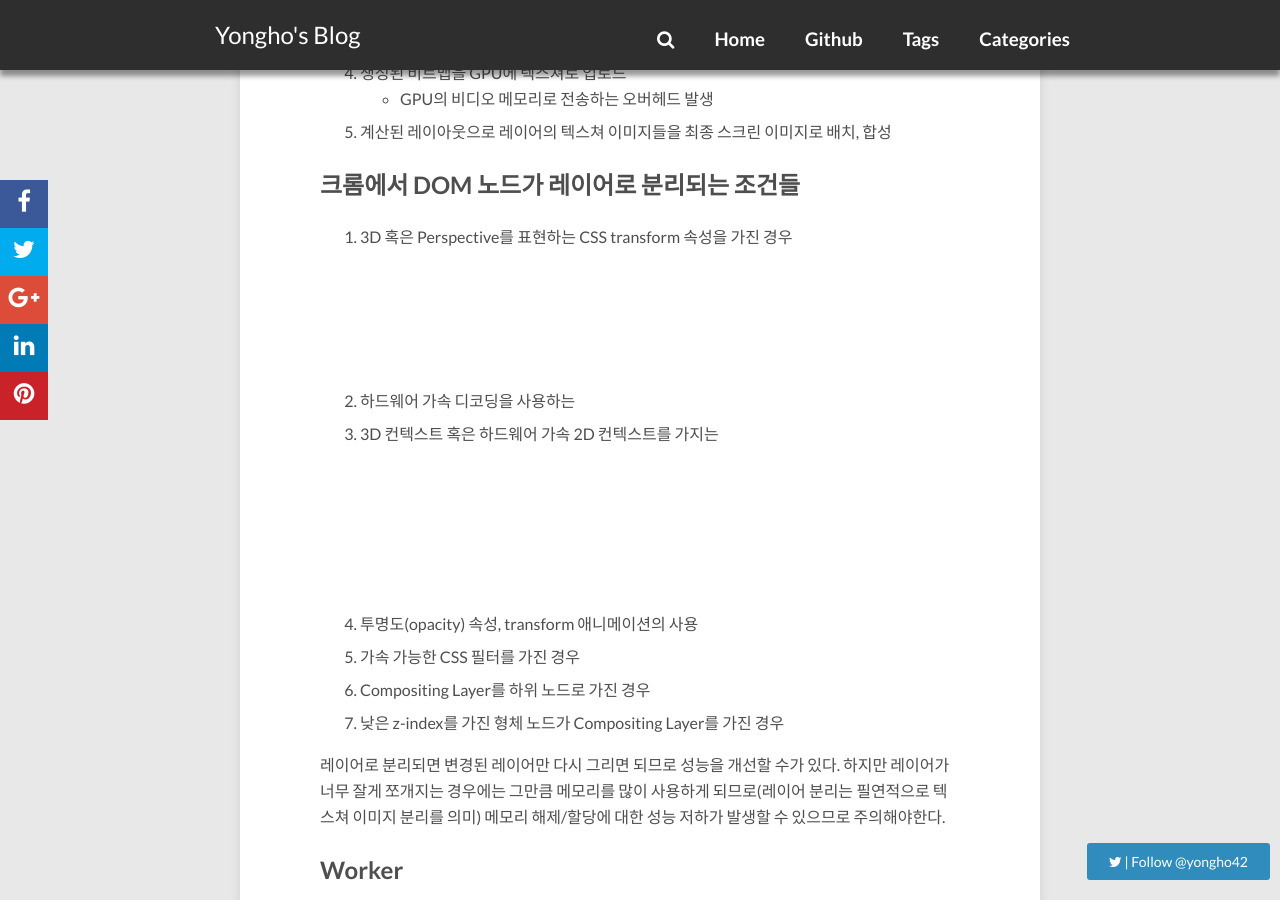
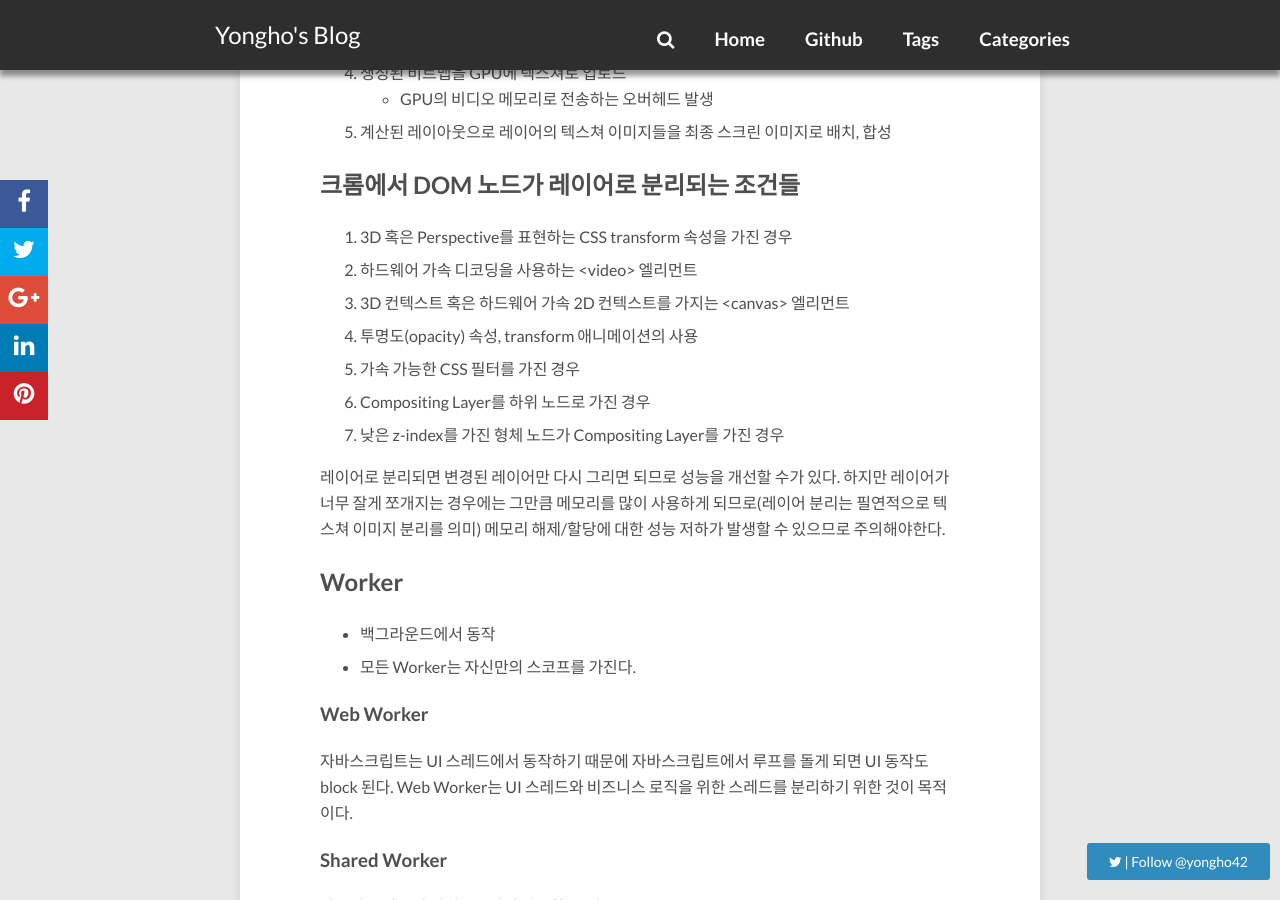
Before and after one commit to YonghoChoi/yonghochoi.github.io, a Jekyll site: the page built from _posts/2016-08-28-gdg-webtech.md, in a window 1280 px wide and 900 px high, scrolled down 6131 px. Built offline with Jekyll 4.4.1, drawn with Linux system fonts in a browser that asks for light colours; nearby versions of some CDN libraries; comment, search, counter and statistics services are not loaded; some of the changed text lies outside the part shown.

Commit message:
GDG WebTech 이미지 및 내용 수정
- 이미지 회전
- 내용 중 tag 문자가 들어간 부분 역슬래시 추가

```diff
--- a/_posts/2016-08-28-gdg-webtech.md
+++ b/_posts/2016-08-28-gdg-webtech.md
@@ -80,8 +80,8 @@ CPU가 알려주지 않으면 GPU는 그릴 정보에 대해 알 방법이 없
 ## 크롬에서 DOM 노드가 레이어로 분리되는 조건들
 
 1. 3D 혹은 Perspective를 표현하는 CSS transform 속성을 가진 경우
-2. 하드웨어 가속 디코딩을 사용하는 <video> 엘리먼트
-3. 3D 컨텍스트 혹은 하드웨어 가속 2D 컨텍스트를 가지는 <canvas> 엘리먼트
+2. 하드웨어 가속 디코딩을 사용하는 \<video\> 엘리먼트
+3. 3D 컨텍스트 혹은 하드웨어 가속 2D 컨텍스트를 가지는 \<canvas\> 엘리먼트
 4. 투명도(opacity) 속성, transform 애니메이션의 사용
 5. 가속 가능한 CSS 필터를 가진 경우
 6. Compositing Layer를 하위 노드로 가진 경우
```
Also changed, not shown: images/conference/gdg_webtech_03.JPG, images/conference/gdg_webtech_04.JPG.
